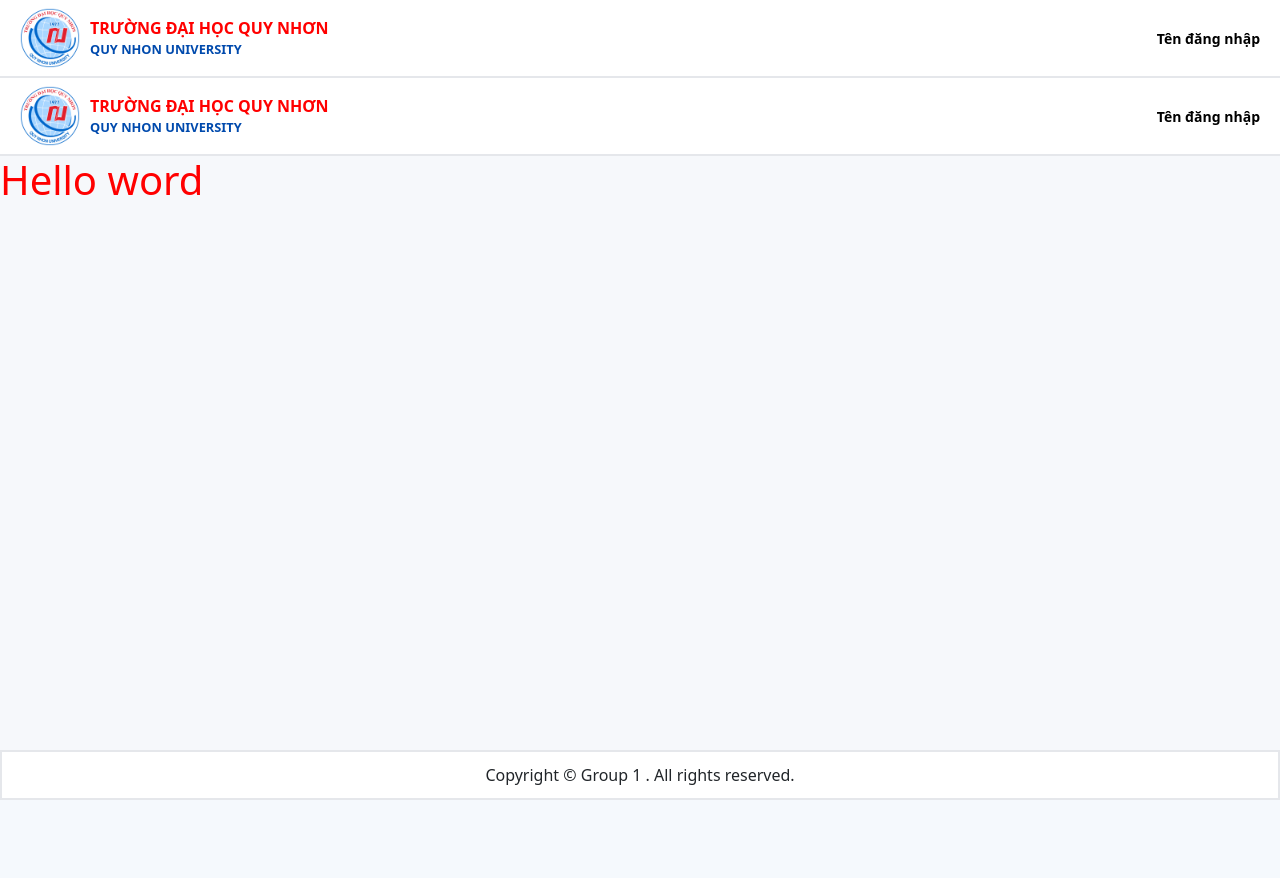
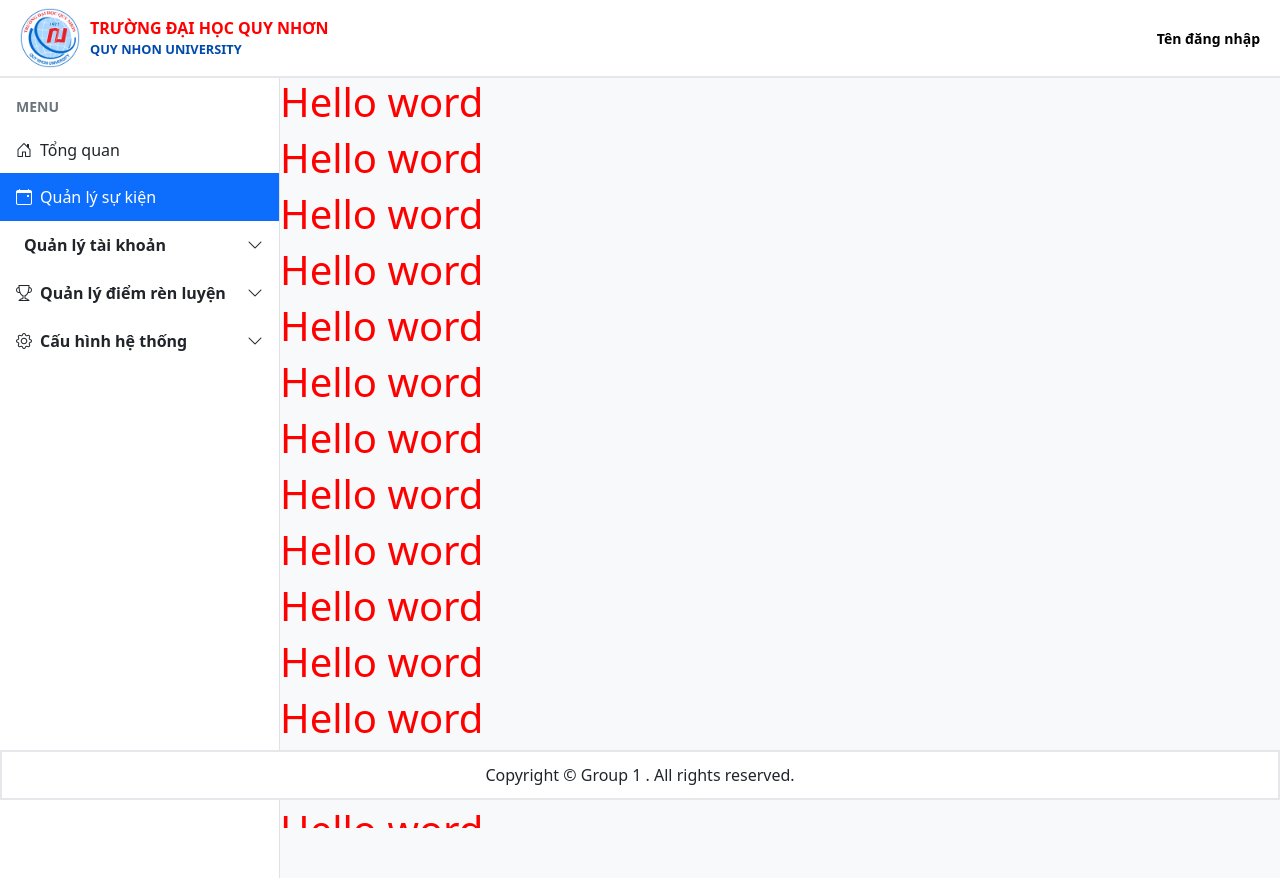
Before and after one commit to GMIOS25/QNU-Event, a PHP site: page / in a window 1280 px wide. Before the commit the page ends 800 px from the top, so only its background shows below. Run offline with PHP 8.4, Linux system fonts and the light colour scheme.

Commit message:
layout init

```diff
--- a/app/Views/homepage.php
+++ b/app/Views/homepage.php
@@ -8,5 +8,22 @@
 </head>
 <body>
     <h1>Hello word</h1>
+    <h1>Hello word</h1>
+    <h1>Hello word</h1>
+    <h1>Hello word</h1>
+    <h1>Hello word</h1>
+    <h1>Hello word</h1>
+        <h1>Hello word</h1>
+    <h1>Hello word</h1>
+    <h1>Hello word</h1>
+    <h1>Hello word</h1>
+    <h1>Hello word</h1>
+    <h1>Hello word</h1>
+        <h1>Hello word</h1>
+    <h1>Hello word</h1>
+    <h1>Hello word</h1>
+    <h1>Hello word</h1>
+    <h1>Hello word</h1>
+    <h1>Hello word</h1>
 </body>
 </html>
--- a/app/Views/layout.php
+++ b/app/Views/layout.php
@@ -16,7 +16,7 @@
     </header>
     <div class="main">
         <div class="menubars">
-            <?php include __DIR__ . "/partials/header.php" ?>
+            <?php include __DIR__ . "/partials/menubar.php" ?>
         </div>
         <div class="app">
             <?php include $render ?>
--- a/app/Views/partials/menubar.php
+++ b/app/Views/partials/menubar.php
@@ -1,2 +1,142 @@
-<h1>Menubars
-</h1>
+<!doctype html>
+<html lang="vi">
+<head>
+  <meta charset="utf-8" />
+  <meta name="viewport" content="width=device-width, initial-scale=1" />
+  <title>Sidebar Menu – Bootstrap 5</title>
+
+  <!-- Bootstrap 5 -->
+  <link href="https://cdn.jsdelivr.net/npm/bootstrap@5.3.3/dist/css/bootstrap.min.css" rel="stylesheet">
+  <!-- Bootstrap Icons -->
+  <link href="https://cdn.jsdelivr.net/npm/bootstrap-icons@1.11.3/font/bootstrap-icons.css" rel="stylesheet">
+
+  <style>
+    :root {
+      --sidebar-width: 280px;
+    }
+    body { background:#f8f9fa; }
+    .sidebar {
+      width: var(--sidebar-width);
+      min-height: 100vh;
+      background: #fff;
+    }
+    .sidebar .section-title {
+      font-weight: 600;
+      color: #212529;
+    }
+    .sidebar .list-group-item {
+      border: 0;
+      border-radius: 0;
+      padding: .75rem 1rem;
+      color: #212529;
+      background: transparent;
+    }
+    /* Active (đang chọn) */
+    .sidebar .list-group-item.active {
+      background: #0d6efd;
+      color: #fff;
+    }
+    /* Nút mở/đóng nhóm */
+    .sidebar .toggle {
+      width: 100%;
+      text-align: left;
+      background: transparent;
+      border: 0;
+      padding: .75rem 1rem;
+      display: flex;
+      gap: .5rem;
+      align-items: center;
+      justify-content: space-between;
+      color: #212529;
+    }
+    .toggle .label {
+      display: inline-flex;
+      gap: .5rem;
+      align-items: center;
+      font-weight: 600;
+    }
+    .toggle:focus { box-shadow: none; }
+    .toggle[aria-expanded="true"] .chevron {
+      transform: rotate(180deg);
+    }
+    .chevron {
+      transition: transform .2s ease;
+    }
+
+    /* Submenu: thụt trái + vạch dọc */
+    .submenu {
+      margin-left: .5rem;
+      border-left: 2px solid #e9ecef;
+    }
+    .submenu .list-group-item {
+      padding-left: 1.25rem;
+    }
+
+    /* Responsive: biến thành offcanvas trên màn nhỏ */
+    @media (max-width: 991.98px) {
+      .sidebar { width: 100%; min-height: auto; }
+    }
+  </style>
+</head>
+<body>
+    <!-- SIDEBAR -->
+    <aside class="sidebar border-end">
+      <div class="p-3 pb-2">
+        <span class="section-title small text-secondary text-uppercase">Menu</span>
+      </div>
+
+      <div class="list-group list-group-flush">
+        <a href="#" class="list-group-item d-flex align-items-center gap-2">
+          <i class="bi bi-house-door"></i> Tổng quan
+        </a>
+
+        <!-- Quản lý sự kiện (mục đơn, đang active) -->
+        <a href="#" class="list-group-item active d-flex align-items-center gap-2">
+          <i class="bi bi-calendar-event"></i> Quản lý sự kiện
+        </a>
+
+        <!-- Quản lý tài khoản (nhóm) -->
+        <div>
+          <button class="toggle" data-bs-toggle="collapse" data-bs-target="#grpAccounts" aria-expanded="false">
+            <span class="label"><i class="bi bi-people-gear"></i> Quản lý tài khoản</span>
+            <i class="bi bi-chevron-down chevron"></i>
+          </button>
+          <div id="grpAccounts" class="collapse submenu">
+            <a class="list-group-item" href="#">Quản lý tài khoản sinh viên</a>
+            <a class="list-group-item" href="#">Quản lý tài khoản quản trị</a>
+          </div>
+        </div>
+
+        <!-- Quản lý điểm rèn luyện (nhóm) -->
+        <div>
+          <button class="toggle" data-bs-toggle="collapse" data-bs-target="#grpDRL" aria-expanded="false">
+            <span class="label"><i class="bi bi-trophy"></i> Quản lý điểm rèn luyện</span>
+            <i class="bi bi-chevron-down chevron"></i>
+          </button>
+          <div id="grpDRL" class="collapse submenu">
+            <a class="list-group-item" href="#">Kỷ luật/Khen thưởng</a>
+            <a class="list-group-item" href="#">Cấu hình form tự đánh giá</a>
+            <a class="list-group-item" href="#">Xuất danh sách điểm</a>
+          </div>
+        </div>
+
+        <!-- Cấu hình hệ thống (nhóm) -->
+        <div>
+          <button class="toggle" data-bs-toggle="collapse" data-bs-target="#grpSystem" aria-expanded="false">
+            <span class="label"><i class="bi bi-gear"></i> Cấu hình hệ thống</span>
+            <i class="bi bi-chevron-down chevron"></i>
+          </button>
+          <div id="grpSystem" class="collapse submenu">
+            <a class="list-group-item" href="#">Học kỳ</a>
+            <a class="list-group-item" href="#">Khoa</a>
+            <a class="list-group-item" href="#">Lớp</a>
+            <a class="list-group-item" href="#">Phòng</a>
+          </div>
+        </div>
+      </div>
+    </aside>
+
+  <!-- Bootstrap JS -->
+  <script src="https://cdn.jsdelivr.net/npm/bootstrap@5.3.3/dist/js/bootstrap.bundle.min.js"></script>
+</body>
+</html>
--- a/public/assest/css/footer.css
+++ b/public/assest/css/footer.css
@@ -5,7 +5,7 @@
     background-color: white;
     height: 50px;
     width: 100%;
-    position: fixed;
+    position: absolute;
     bottom: 0px;
     left: 0px;
     border: 2px #E5E7EB solid;
--- a/public/assest/css/layout.css
+++ b/public/assest/css/layout.css
@@ -7,4 +7,12 @@
 body
 {
     background-color: #F6F8FB;
+    overflow: hidden;
 }
+.main{
+    display: flex;
+}
+.app{
+    overflow: scroll;
+    max-height: calc(100vh - 50px);
+}
```
